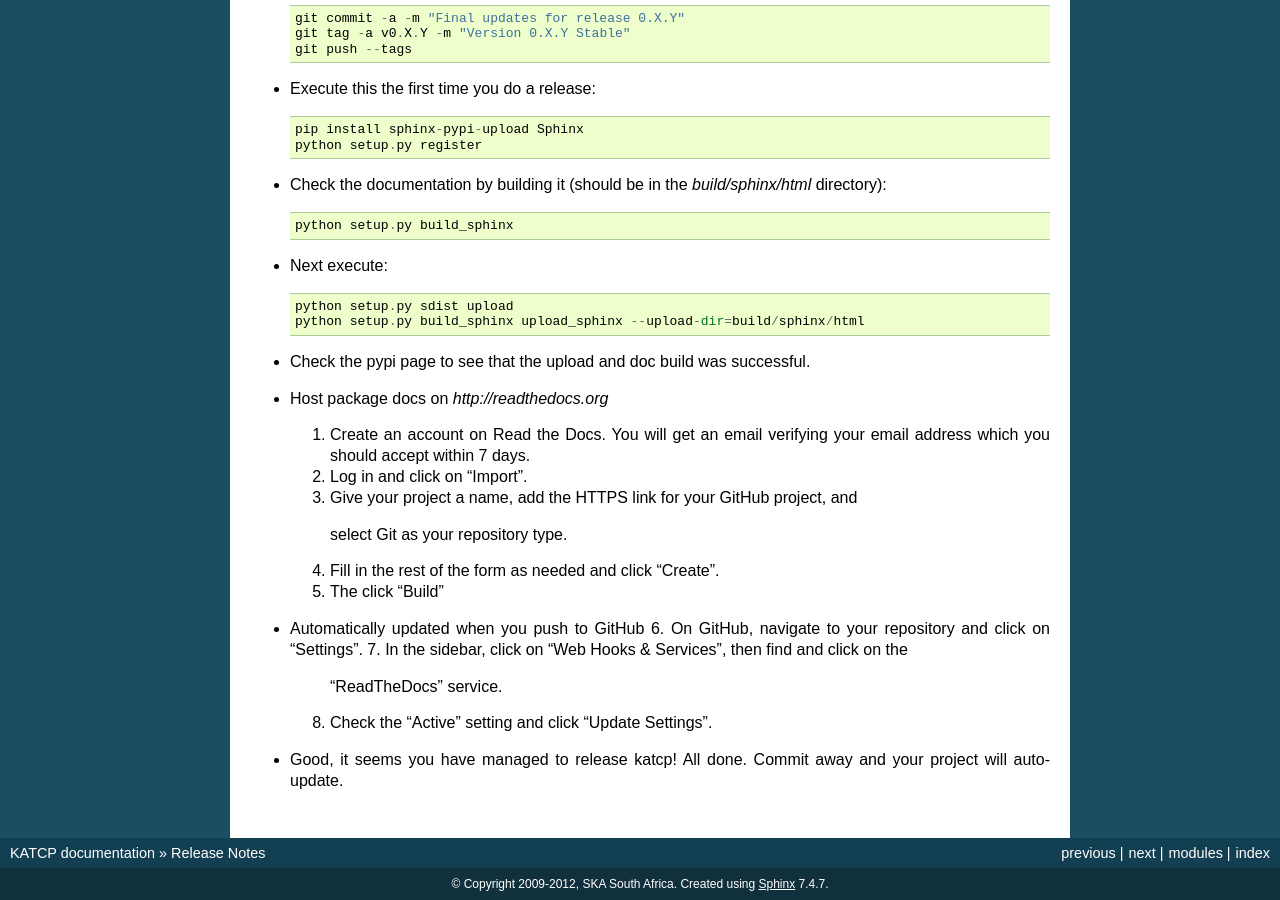
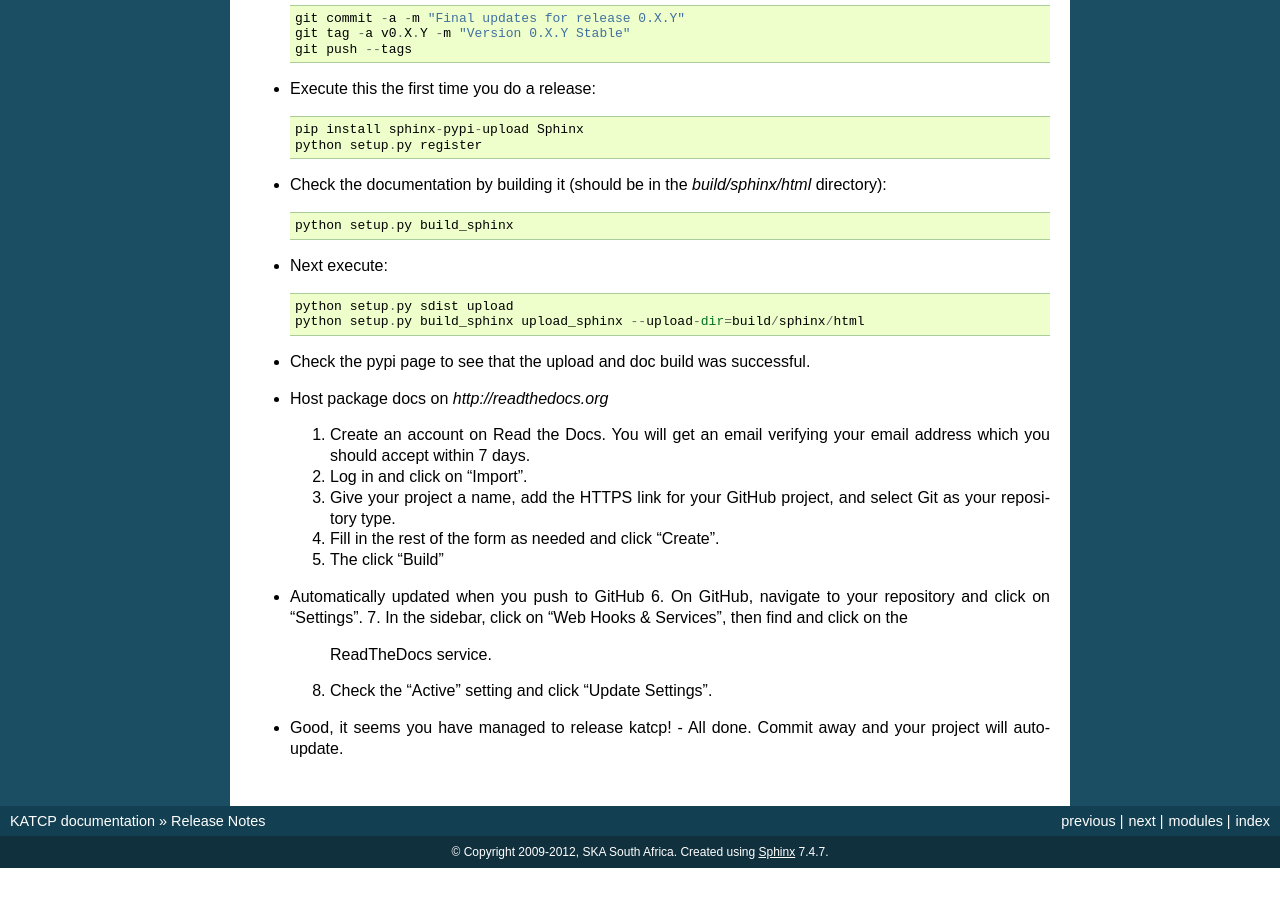
Before and after one commit to ska-sa/katcp-python, a Sphinx documentation site: the page built from doc/releasenotes.rst, in a window 1280 px wide and 900 px high, scrolled down 4453 px. Built offline with Sphinx 7.4.7, drawn with Linux system fonts in a browser that asks for light colours; formulas are drawn with MathJax 3; the version number could not be read and is left out; after the commit the page ends 5321 px from its top, so only the background shows below that.

Commit message:
syntax update

```diff
--- a/doc/releasenotes.rst
+++ b/doc/releasenotes.rst
@@ -292,15 +292,15 @@ your git origin.
      email address which you should accept within 7 days.
   2. Log in and click on "Import".
   3. Give your project a name, add the HTTPS link for your GitHub project, and
-    select Git as your repository type.
+     select Git as your repository type.
   4. Fill in the rest of the form as needed and click "Create".
   5. The click "Build"
 
 * Automatically updated when you push to GitHub
   6. On GitHub, navigate to your repository and click on "Settings".
   7. In the sidebar, click on "Web Hooks & Services", then find and click on the
-     "ReadTheDocs" service.
+     ReadTheDocs service.
   8. Check the "Active" setting and click "Update Settings".
 
 * Good, it seems you have managed to release katcp!
-  All done. Commit away and your project will auto-update.
+  - All done. Commit away and your project will auto-update.
```
